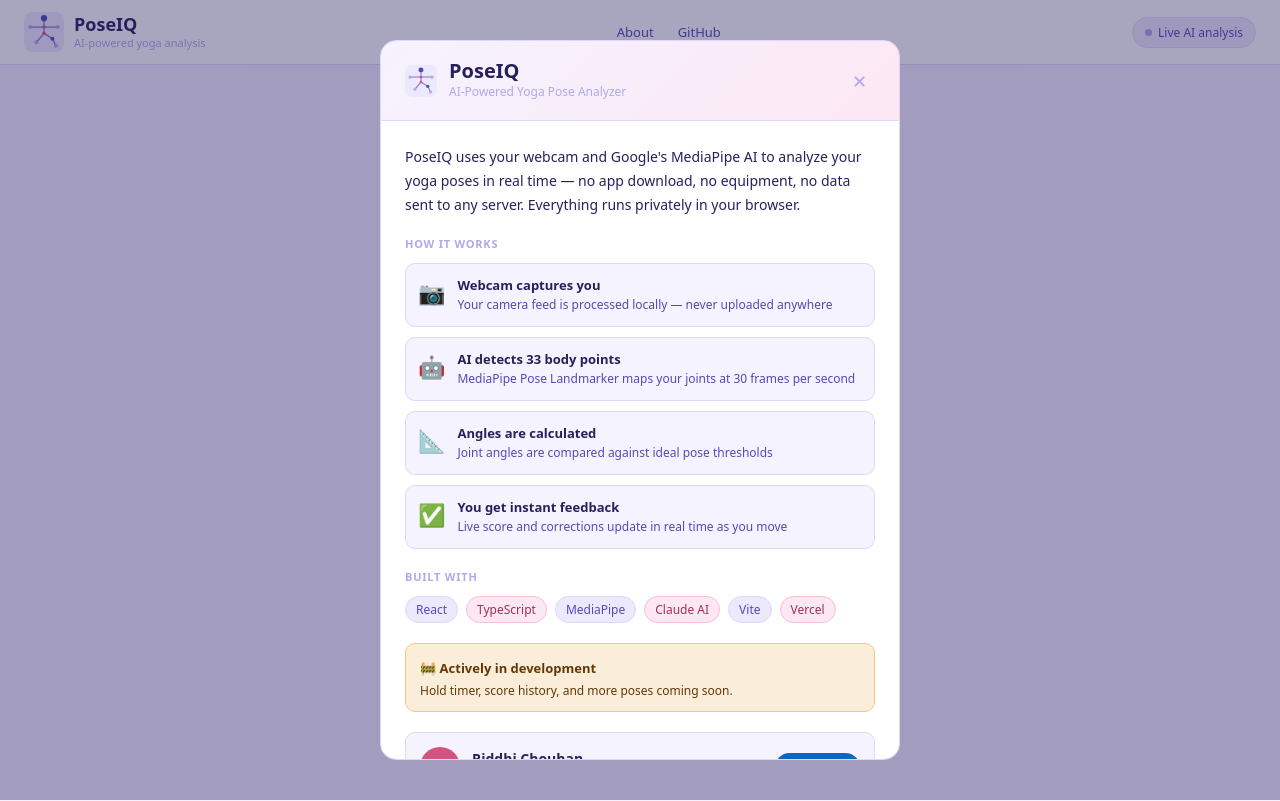
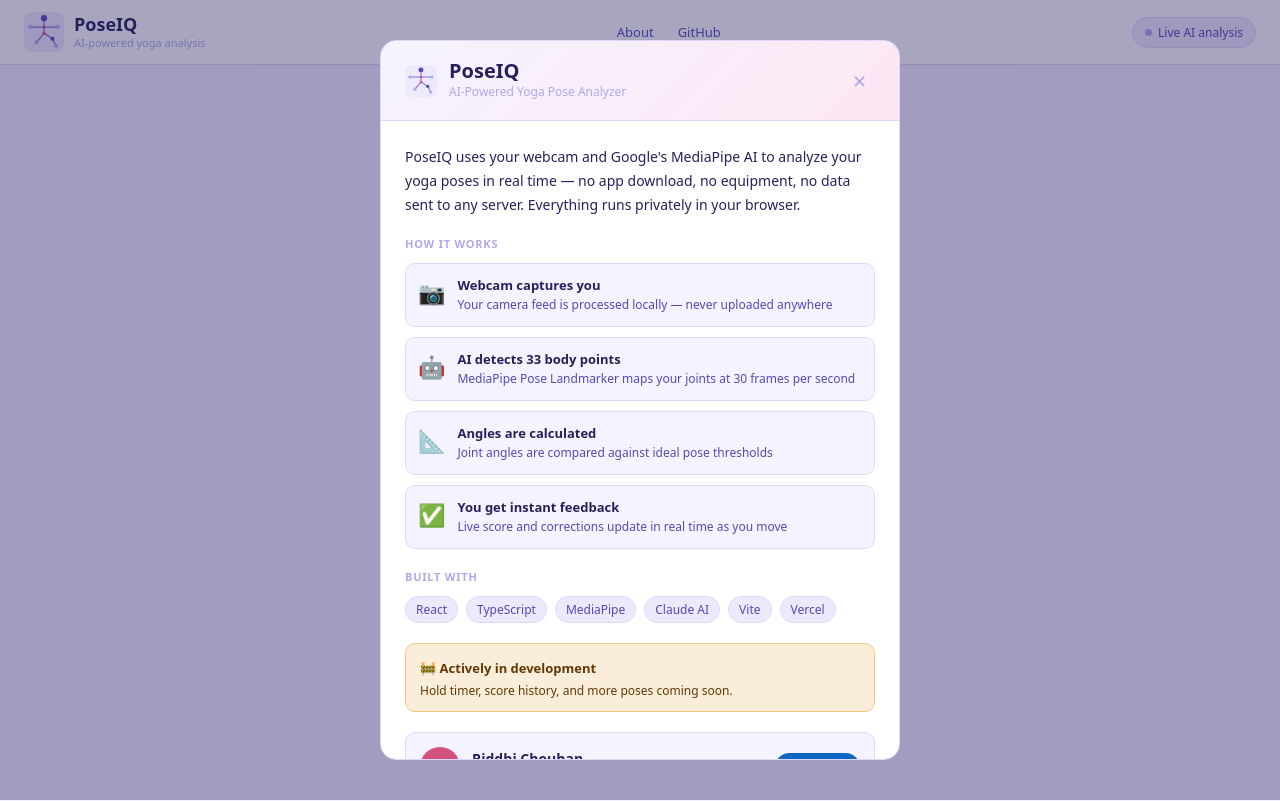
Before and after one commit to chouhanriddhi-07/poseiq, a React (Vite) app: page / in a window 1280 px wide. Both pictures are taken after a click on the button "About". Built offline with nearby package versions, Linux system fonts and the light colour scheme.

Commit message:
chore: update styles for techrow

```diff
--- a/src/components/About.tsx
+++ b/src/components/About.tsx
@@ -53,16 +53,8 @@ export default function AboutModal({ isOpen, onClose }: Props) {
 
                     <div style={styles.sectionTitle}>Built with</div>
                     <div style={styles.techRow}>
-                        {['React', 'TypeScript', 'MediaPipe', 'Claude AI', 'Vite', 'Vercel'].map((t, i) => (
-                            <span key={t} style={{
-                                ...styles.techBadge,
-                                // Even index → lavender, odd index → rose
-                                background: i % 2 === 0 ? theme.lavenderBg : theme.roseBg,
-                                color: i % 2 === 0 ? theme.lavenderDark : theme.roseDark,
-                                border: `0.5px solid ${i % 2 === 0 ? theme.lavenderBorder : '#F5C0D6'}`,
-                            }}>
-                                {t}
-                            </span>
+                        {['React', 'TypeScript', 'MediaPipe', 'Claude AI', 'Vite', 'Vercel'].map(t => (
+                            <span key={t} style={styles.techBadge}>{t}</span>
                         ))}
                     </div>
 
```
